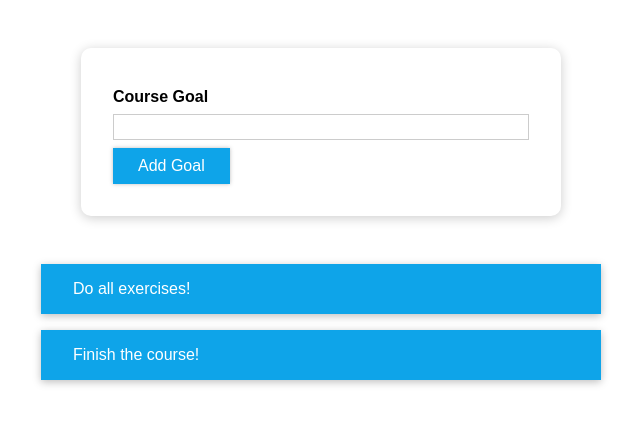
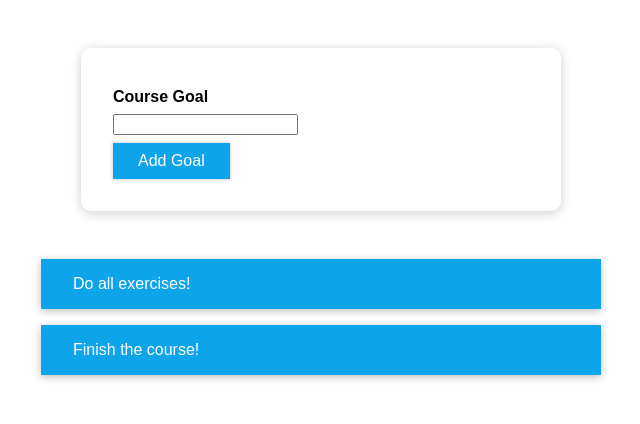
Before and after one commit to Kim-Jeongyoung/course-goal-react-practice, a React (Create React App) app: page / in a window 1280 px wide. Shown: the top 424 px of the page, without its empty margins (319-959 px from the left). Built offline with nearby package versions, Linux system fonts and the light colour scheme.

Commit message:
#78 Styled Component -1

```diff
--- a/src/components/CourseGoals/CourseInput/CourseInput.js
+++ b/src/components/CourseGoals/CourseInput/CourseInput.js
@@ -1,7 +1,39 @@
 import React, { useState } from "react";
 
 import Button from "../../UI/Button/Button";
-import "./CourseInput.css";
+import styled from "styled-components";
+
+const FormControl = styled.div`
+  margin: 0.5rem 0;
+
+  & label {
+    font-weight: bold;
+    display: block;
+    margin-bottom: 0.5rem;
+  }
+  &input {
+    display: block;
+    width: 100%;
+    border: 1px solid #ccc;
+    font: inherit;
+    line-height: 1.5rem;
+    padding: 0 0.25rem;
+  }
+  & input:focus {
+    outline: none;
+    background: #fad0ec;
+    border-color: #0ea4e9;
+  }
+
+  &.invalid input {
+    border-color: red;
+    background: #ffd7d7;
+  }
+
+  &.invalid label {
+    color: red;
+  }
+`;
 
 const CourseInput = (props) => {
   const [enteredValue, setEnteredValue] = useState("");
@@ -26,10 +58,10 @@
 
   return (
     <form onSubmit={formSubmitHandler}>
-      <div className={`form-control ${!isValid ? "invalid" : ""}`}>
+      <FormControl invalid={!isValid}>
         <label>Course Goal</label>
         <input type="text" onChange={goalInputChangeHandler} />
-      </div>
+      </FormControl>
       <Button type="submit">Add Goal</Button>
     </form>
   );
```
Also changed, not shown: 1 other file (tests, documents, lock files or other folders).
